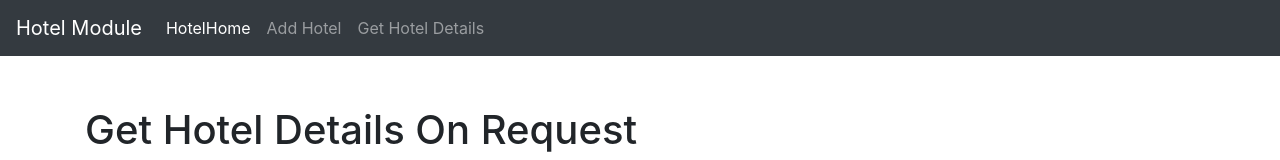
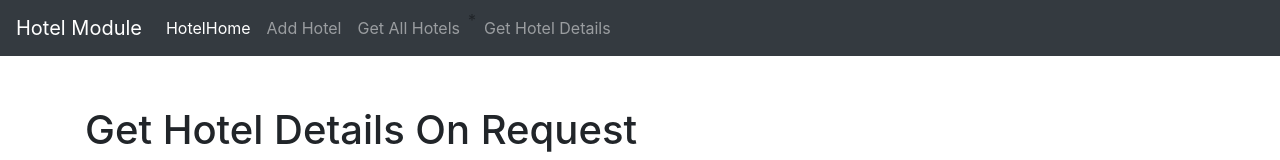
Before and after one commit to Navaneeth1220/tms_frontend, a React (Create React App) app in the folder tms/: page /hoteldetailsonrequest in a window 1280 px wide. Shown: the top 160 px of the page. Built offline with nearby package versions, Linux system fonts and the light colour scheme.

Commit message:
Hotel Module Working except GetAllHotels

```diff
--- a/tms/src/App.js
+++ b/tms/src/App.js
@@ -4,7 +4,7 @@ import './App.css';
 import DisplayHotelDetails from './component/hotelcomponent/DisplayHotelDetails';
 import AddHotel from './component/hotelcomponent/AddHotel';
 import DisplayHotelList from './component/hotelcomponent/DisplayHotelList';
-//import GetAllHotels from './component/hotelcomponent/GetAllHotels';
+import GetAllHotels from './component/hotelcomponent/GetAllHotels';
 import { BrowserRouter as Router, Route, Link, Switch } from 'react-router-dom';
 import HotelNavbar from './component/hotelcomponent/HotelNavbar';
 import HotelHome from './component/hotelcomponent/HotelHome';
@@ -139,7 +139,7 @@ function App() {
 
                 <Switch>
                   <Route exact path="/" component={HotelHome} />
-                  {/*<Route exact path="/all" component={GetAllHotels} />*/}
+                  <Route exact path="/all" component={GetAllHotels} />
                   <Route exact path="/addhotel" component={AddHotel} />
                   <Route exact path="/hoteldetails/:hotelId" component={GetHotelDetailsByParameter} />
                   <Route exact path="/hoteldetailsonrequest" component={GetHotelDetailsOnRequest} />
--- a/tms/src/component/hotelcomponent/HotelNavbar.js
+++ b/tms/src/component/hotelcomponent/HotelNavbar.js
@@ -40,12 +40,12 @@ export default function HotelNavbar() {
 
 
 
-                        {/*<li className="nav-item">
+                        <li className="nav-item">
 
                             <Link to="/all" className="nav-link" >
                                 <span>Get All Hotels</span>
                             </Link>
-                        </li>*/}
+                        </li>*
 
                         <li className="nav-item">
 
```
